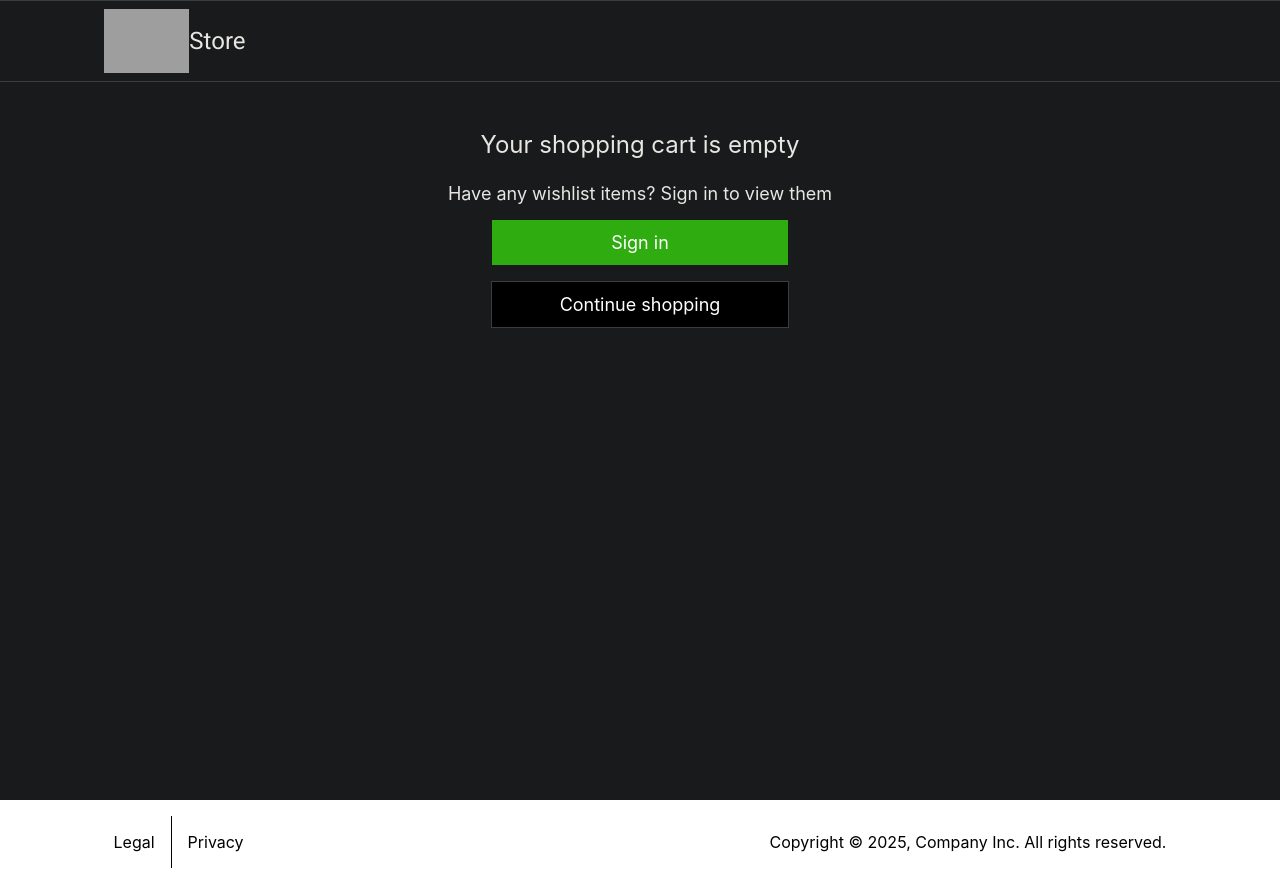
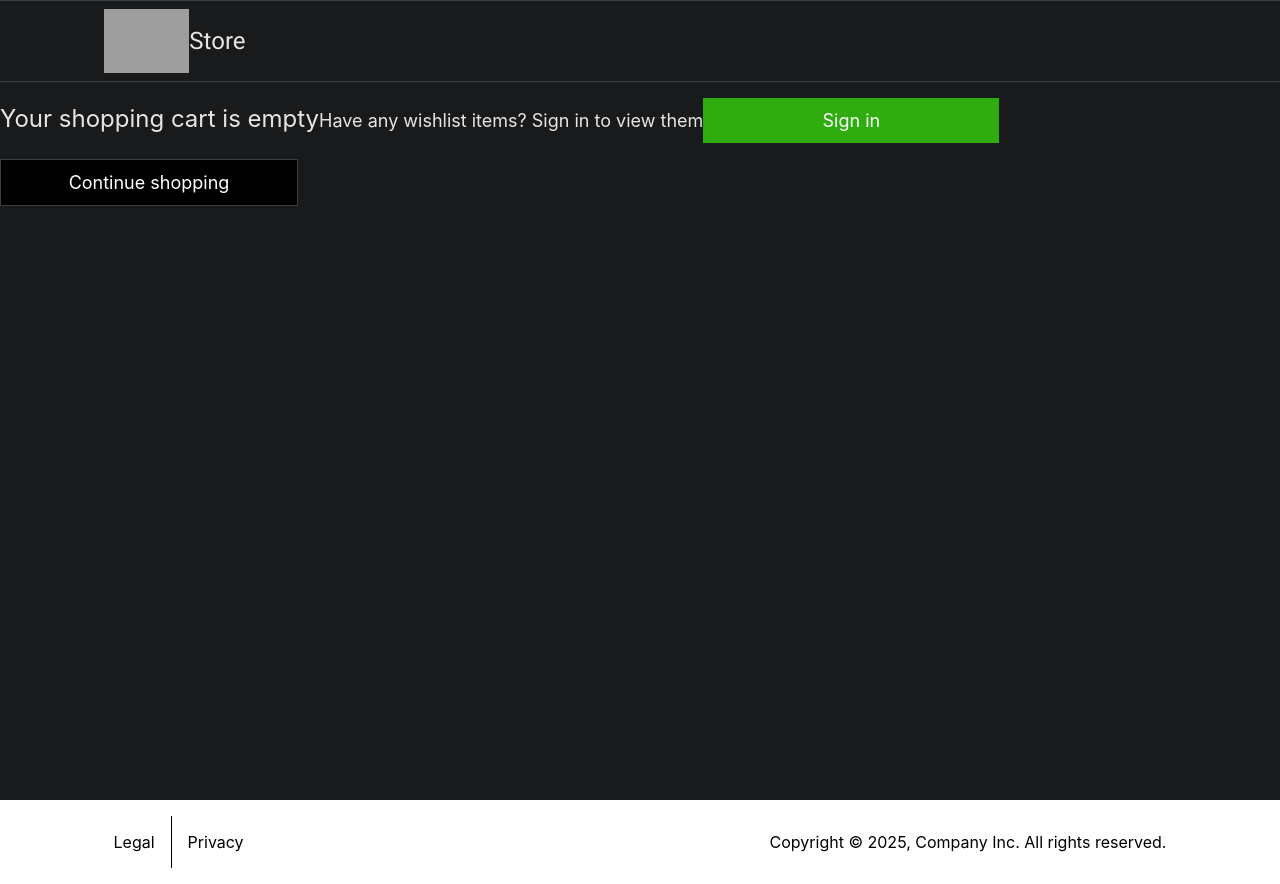
Before and after one commit to TroyWarez/basic-site, a React (Vite) app: page /checkout/cart in a window 1280 px wide. Built offline with nearby package versions, Linux system fonts and the light colour scheme; grey boxes are pictures that could not be loaded.

Commit message:
npm update added props

```diff
--- a/src/components/ShoppingCart/ShoppingCart.tsx
+++ b/src/components/ShoppingCart/ShoppingCart.tsx
@@ -1,13 +1,18 @@
 import { Link } from "react-router-dom";
 import classes from "./ShoppingCart.module.css"
 import { useState } from "react";
-const ShoppingCart = () => {
+interface ShoppingCartProps {
+  className?: string;
+  SignInPagePath: string;
+  ProductPagePath: string;
+}
+const ShoppingCart = ({ className, SignInPagePath, ProductPagePath } : ShoppingCartProps) => {
   return (
-    <div className={classes.cartcontainer}>
+    <div className={`classes.cartcontainer ${className}`}>
       <span className={`${classes.spanLarge} ${classes.span}`}>Your shopping cart is empty</span>
       <span className={classes.span}>Have any wishlist items? Sign in to view them</span>
-      <Link className={classes.button } to="/customer/account/login/">Sign in</Link>
-      <Link className={`${classes.button} ${classes.buttonColored}`} to="/en/products/">Continue shopping</Link>
+      <Link className={classes.button} to={SignInPagePath}>Sign in</Link>
+      <Link className={`${classes.button} ${classes.buttonColored}`} to={ProductPagePath}>Continue shopping</Link>
     </div>
   )
 }
--- a/src/pages/CartPage/CartPage.tsx
+++ b/src/pages/CartPage/CartPage.tsx
@@ -2,14 +2,13 @@ import PageContainer from "../../components/PageContainer/PageContainer";
 import NavigationBar from "../../components/NavigationBar/NavigationBar";
 import StoreFooter from "../../components/StoreFooter/StoreFooter";
 import ShoppingCart from "../../components/ShoppingCart/ShoppingCart";
-
 const CartPage = () => {
   return (
     <>
     <title>Shopping Cart</title>
     <PageContainer>
       <NavigationBar cartItemAmount={0}/>
-        <ShoppingCart/>
+        <ShoppingCart SignInPagePath="/customer/account/login/" ProductPagePath="/en/products/"/>
     </PageContainer>
     <StoreFooter legal_href="/legal/" privacy_href="/legal/privacy/privacy-policy/"/>
 
```
Also changed, not shown: 1 other file (tests, documents, lock files or other folders).
